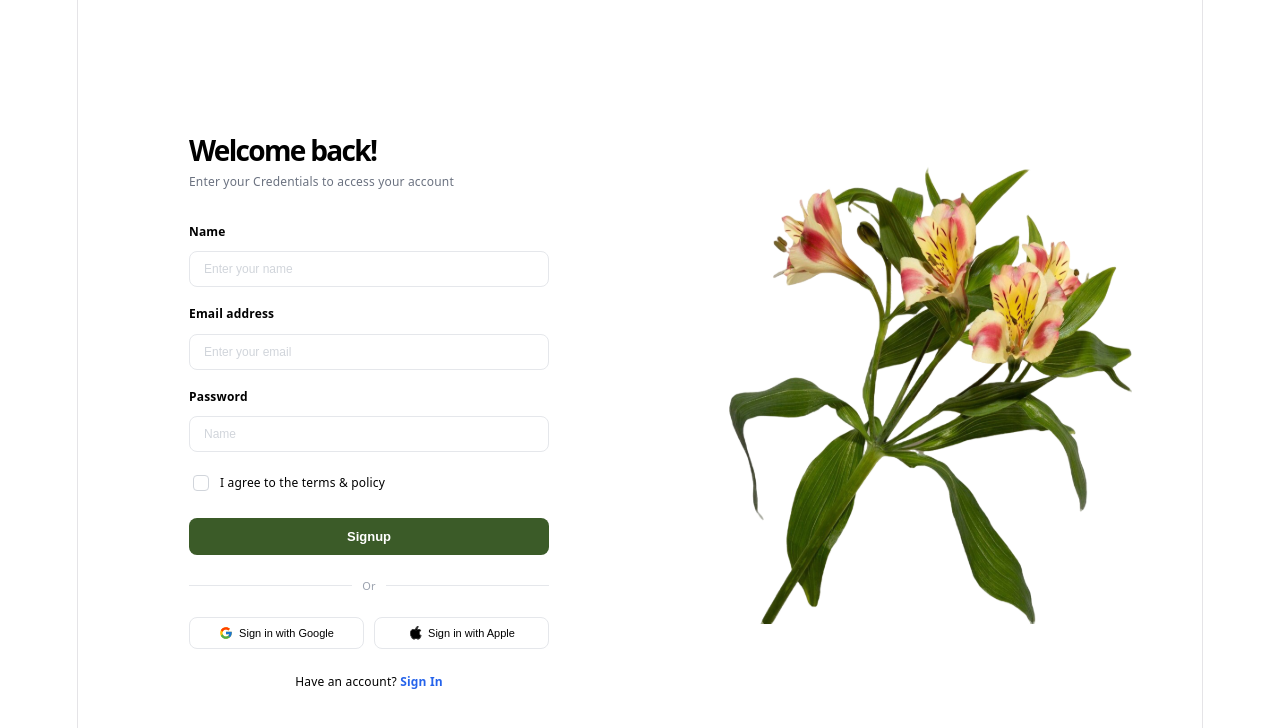
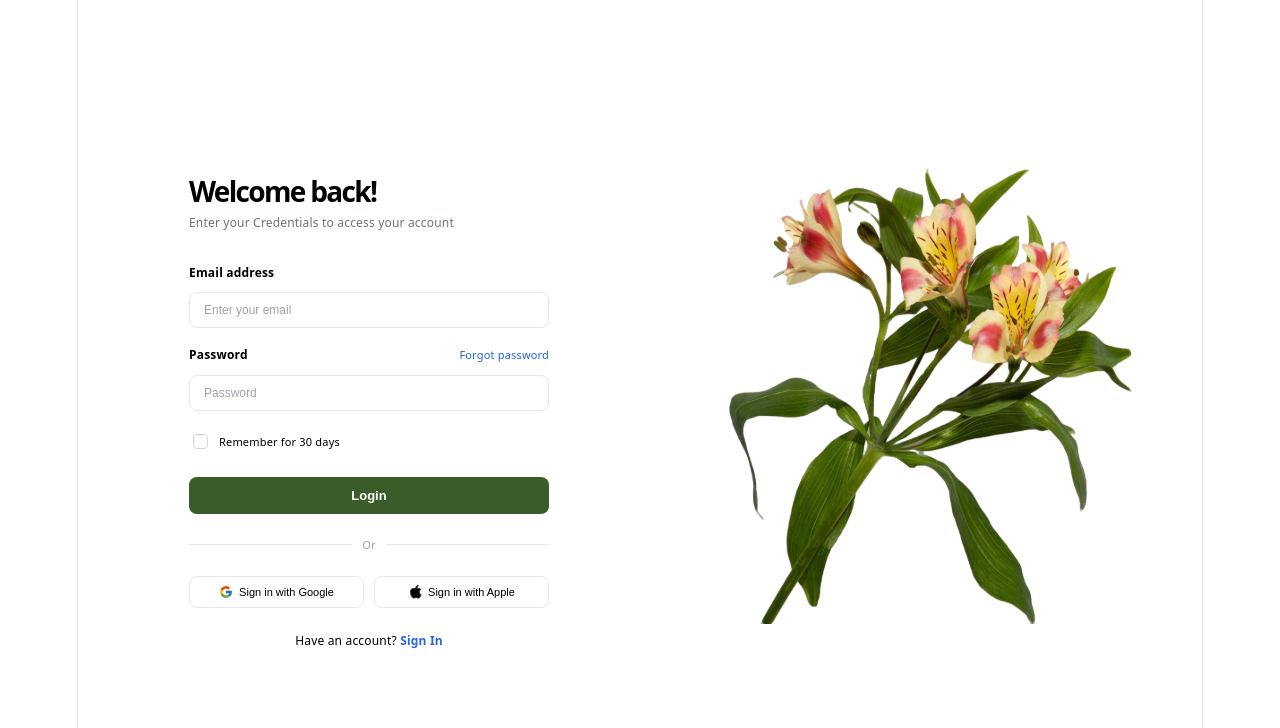
Before and after one commit to jim-jim-web/appdev1-final-practical-exam, a React (Vite) app: page / in a window 1280 px wide. Shown: the top 728 px of the page. Built offline with nearby package versions, Linux system fonts and the light colour scheme.

Commit message:
Update Login form

```diff
--- a/src/components/Login.jsx
+++ b/src/components/Login.jsx
@@ -14,32 +14,40 @@ function Login() {
           <h1 className={styles.title}>Welcome back!</h1>
           <p className={styles.subtitle}>Enter your Credentials to access your account</p>
 
+          {/* Part 2: Login Form */}
           <form className={styles.form} onSubmit={(e) => e.preventDefault()}>
             <div className={styles.formGroup}>
-              <label htmlFor="name">Name</label>
-              <input type="text" id="name" placeholder="Enter your name" />
+              <label htmlFor="email">Email address</label>
+              <input
+                type="email"
+                id="email"
+                placeholder="Enter your email"
+              />
             </div>
 
             <div className={styles.formGroup}>
-              <label htmlFor="email">Email address</label>
-              <input type="email" id="email" placeholder="Enter your email" />
-            </div>
-
-            <div className={styles.formGroup}>
-              <label htmlFor="password">Password</label>
-              <input type="password" id="password" placeholder="Name" />
+              <div className={styles.passwordHeader}>
+                <label htmlFor="password">Password</label>
+                <a href="#" className={styles.forgotLink}>Forgot password</a>
+              </div>
+              <input
+                type="password"
+                id="password"
+                placeholder="Password"
+              />
             </div>
 
             <div className={styles.checkboxGroup}>
-              <input type="checkbox" id="terms" />
-              <label htmlFor="terms">I agree to the terms & policy</label>
+              <input type="checkbox" id="remember" />
+              <label htmlFor="remember">Remember for 30 days</label>
             </div>
 
             <button type="submit" className={styles.submitBtn}>
-              Signup
+              Login
             </button>
           </form>
 
+          {/* Part 3: Divider & Social Sign-In */}
           <div className={styles.divider}>
             <span>Or</span>
           </div>
--- a/src/components/Login.module.css
+++ b/src/components/Login.module.css
@@ -16,7 +16,7 @@
 .formContainer {
   width: 100%;
   max-width: 360px;
-  text-align: left; /* Left aligns all text inside the container */
+  text-align: left;
 }
 
 .rightSection {
@@ -33,7 +33,6 @@
   object-fit: contain;
 }
 
-/* Title & Subtitle Styling */
 .title {
   font-size: 28px;
   font-weight: 700;
@@ -69,6 +68,20 @@
   text-align: left;
 }
 
+/* Header layout for Password Label + Forgot Password link */
+.passwordHeader {
+  display: flex;
+  justify-content: space-between;
+  align-items: center;
+}
+
+.forgotLink {
+  font-size: 11px;
+  color: #2563eb;
+  text-decoration: none;
+  font-weight: 500;
+}
+
 .formGroup input {
   padding: 10px 14px;
   border: 1px solid #e5e7eb;
@@ -77,31 +90,30 @@
   outline: none;
   width: 100%;
   box-sizing: border-box;
-  background-color: #ffffff; /* dark background */
-  color: #ffffff;            /* text typed inside input */
+  background-color: #ffffff;
+  color: #000000;
 }
 
 .formGroup input::placeholder {
-  color: #d1d5db;
+  color: #9ca3af;
 }
 
 .checkboxGroup {
   display: flex;
   align-items: center;
   gap: 8px;
-  font-size: 12px;
+  font-size: 11px;
   color: #000000;
   font-weight: 500;
   margin-top: 4px;
   text-align: left;
 }
 
-/* Custom styling for the white checkbox */
 .checkboxGroup input[type="checkbox"] {
   appearance: none;
   -webkit-appearance: none;
-  width: 16px;
-  height: 16px;
+  width: 15px;
+  height: 15px;
   background-color: #ffffff;
   border: 1px solid #d1d5db;
   border-radius: 4px;
```
Also changed, not shown: jarina-login-form.png (added).
